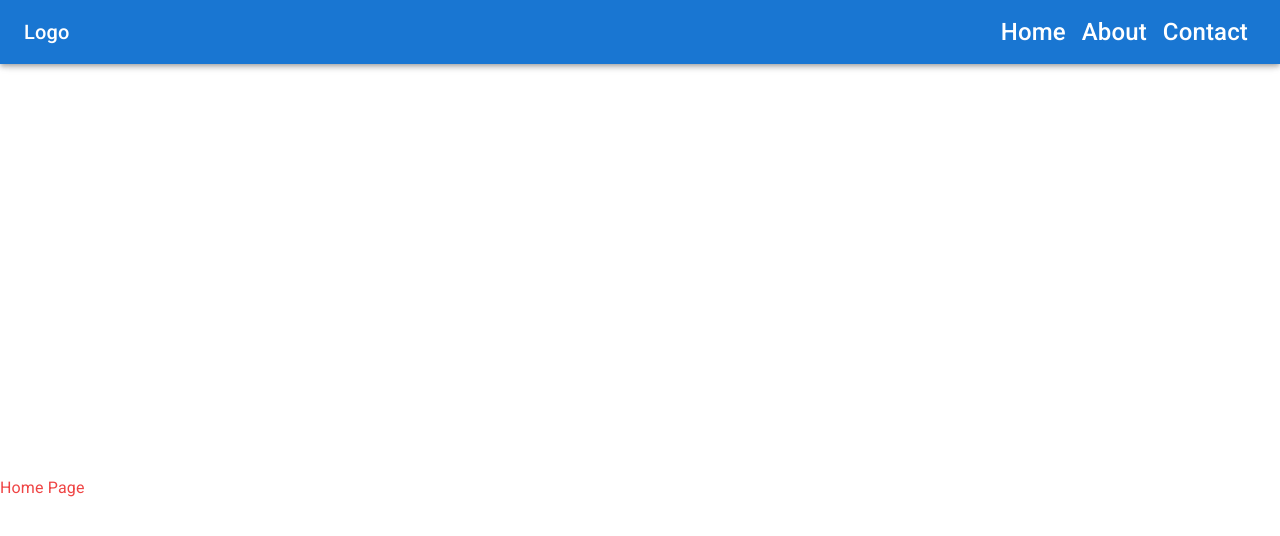
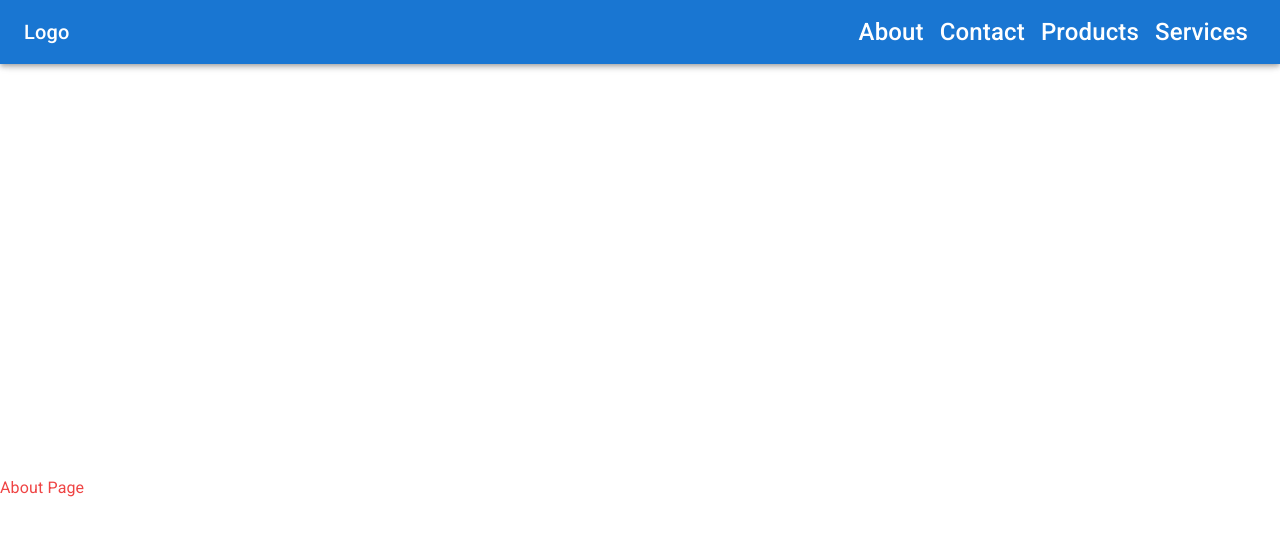
Before and after one commit to MarkusTech/ProductManagementSuite, a React (Vite) app in the folder client/: page / in a window 1280 px wide. Shown: the top 536 px of the page. Built offline with nearby package versions, Linux system fonts and the light colour scheme.

Commit message:
Landing page and Routing update

```diff
--- a/client/src/App.tsx
+++ b/client/src/App.tsx
@@ -1,9 +1,10 @@
 import React from "react";
 import { BrowserRouter as Router, Route, Routes } from "react-router-dom";
 import Navbar from "./components/Navbar/Navbar";
-import Home from "./pages/Home"; // Make sure to create these pages
 import About from "./pages/About";
 import Contact from "./pages/Contact";
+import FeaturedProducts from "./pages/FeaturedProducts";
+import Services from "./pages/Services";
 
 function App() {
   return (
@@ -11,9 +12,10 @@ function App() {
       <Navbar />
       <div className="text-red-500">
         <Routes>
-          <Route path="/" element={<Home />} />
-          <Route path="/about" element={<About />} />
+          <Route path="/" element={<About />} />
           <Route path="/contact" element={<Contact />} />
+          <Route path="/products" element={<FeaturedProducts />} />
+          <Route path="/services" element={<Services />} />
         </Routes>
       </div>
     </Router>
--- a/client/src/components/Navbar/Navbar.tsx
+++ b/client/src/components/Navbar/Navbar.tsx
@@ -18,9 +18,10 @@ import { Link } from "react-router-dom";
 
 const drawerWidth = 240;
 const navItems = [
-  { name: "Home", path: "/" },
-  { name: "About", path: "/about" },
+  { name: "About", path: "/" },
   { name: "Contact", path: "/contact" },
+  { name: "Products", path: "/products" },
+  { name: "Services", path: "/services" },
 ];
 
 const Navbar: React.FC = () => {
--- a/client/src/pages/ContactUs.tsx
+++ /dev/null
@@ -1,7 +0,0 @@
-import React from "react";
-
-const ContactUs = () => {
-  return <div>Contact Us</div>;
-};
-
-export default ContactUs;
--- a/client/src/pages/Home.tsx
+++ /dev/null
@@ -1,7 +0,0 @@
-import React from "react";
-
-const Home: React.FC = () => {
-  return <div>Home Page</div>;
-};
-
-export default Home;
```
